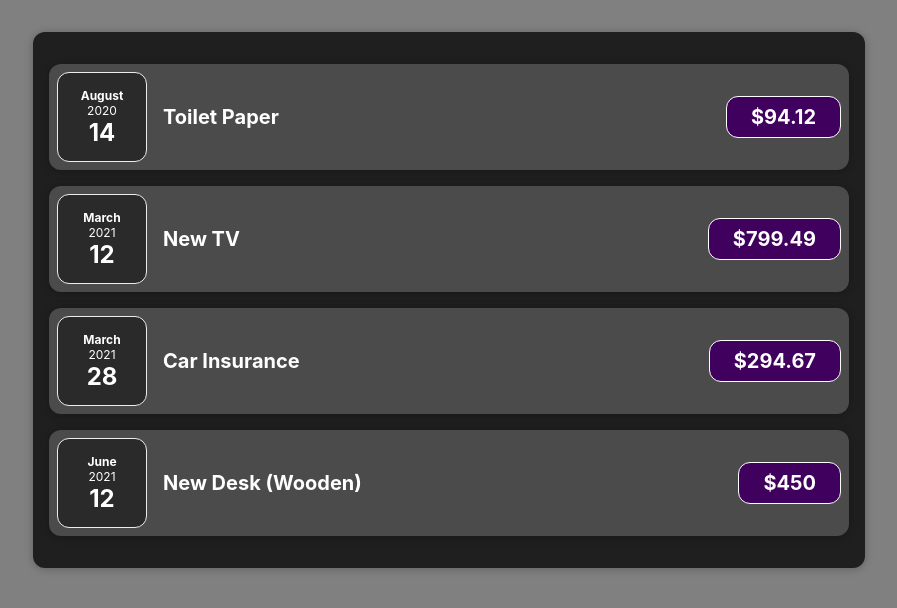
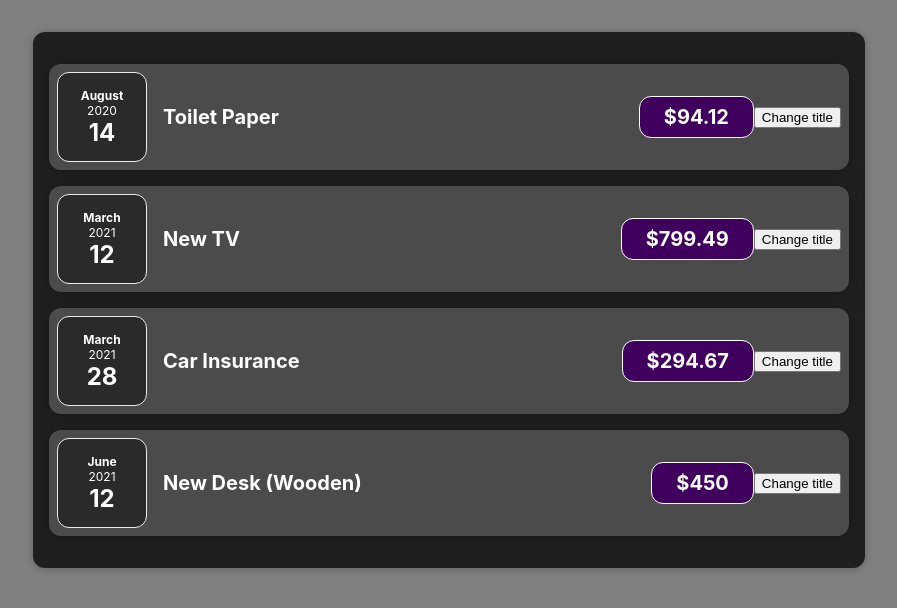
Before and after one commit to wowislive/react-complete-guide, a React (Create React App) app: page / in a window 1280 px wide. Shown: the top 608 px of the page, without its empty margins (191-1088 px from the left). Built offline with nearby package versions, Linux system fonts and the light colour scheme.

Commit message:
new component folders. useState to EI.js

```diff
--- a/src/App.js
+++ b/src/App.js
@@ -1,7 +1,7 @@
 import React from "react";
-import Expenses from "./components/Expenses";
+import Expenses from "./components/Expenses/Expenses";
 
-function App() {
+const App = () => {
   const expenses = [
     {
       id: "e1",
@@ -28,6 +28,6 @@
       <Expenses items={expenses} />
     </div>
   );
-}
+};
 
 export default App;
--- a/src/components/ExpenseItem.js
+++ b/src/components/Expenses/ExpenseItem.js
@@ -1,16 +1,20 @@
-import React from "react";
+import React, { useState } from "react";
 import ExpenceDate from "./ExpenseDate";
 import "./ExpenseItem.css";
-import Card from "./Card";
+import Card from "../UI/Card";
 
 const ExpenseItem = (props) => {
+  const [title, setTitle] = useState(props.title);
+  const clickHandler = () => setTitle("Updated!");
+
   return (
     <Card className="expense-item">
       <ExpenceDate date={props.date} />
       <div className="expense-item__description">
-        <h2>{props.title}</h2>
+        <h2>{title}</h2>
         <div className="expense-item__price">${props.amount}</div>
       </div>
+      <button onClick={clickHandler}>Change title</button>
     </Card>
   );
 };
--- a/src/components/Expenses.js
+++ b/src/components/Expenses/Expenses.js
@@ -1,7 +1,7 @@
 import React from "react";
 import ExpenseItem from "./ExpenseItem";
 import "./Expenses.css";
-import Card from "./Card";
+import Card from "../UI/Card";
 
 const Expenses = (props) => {
   return (
```
Also changed, not shown: src/components/Expenses/ExpenseDate.css (renamed from src/components/ExpenseDate.css), src/components/Expenses/ExpenseDate.js (renamed from src/components/ExpenseDate.js), src/components/Expenses/ExpenseItem.css (renamed from src/components/ExpenseItem.css), src/components/Expenses/Expenses.css (renamed from src/components/Expenses.css), src/components/UI/Card.css (renamed from src/components/Card.css), src/components/UI/Card.js (renamed from src/components/Card.js).
